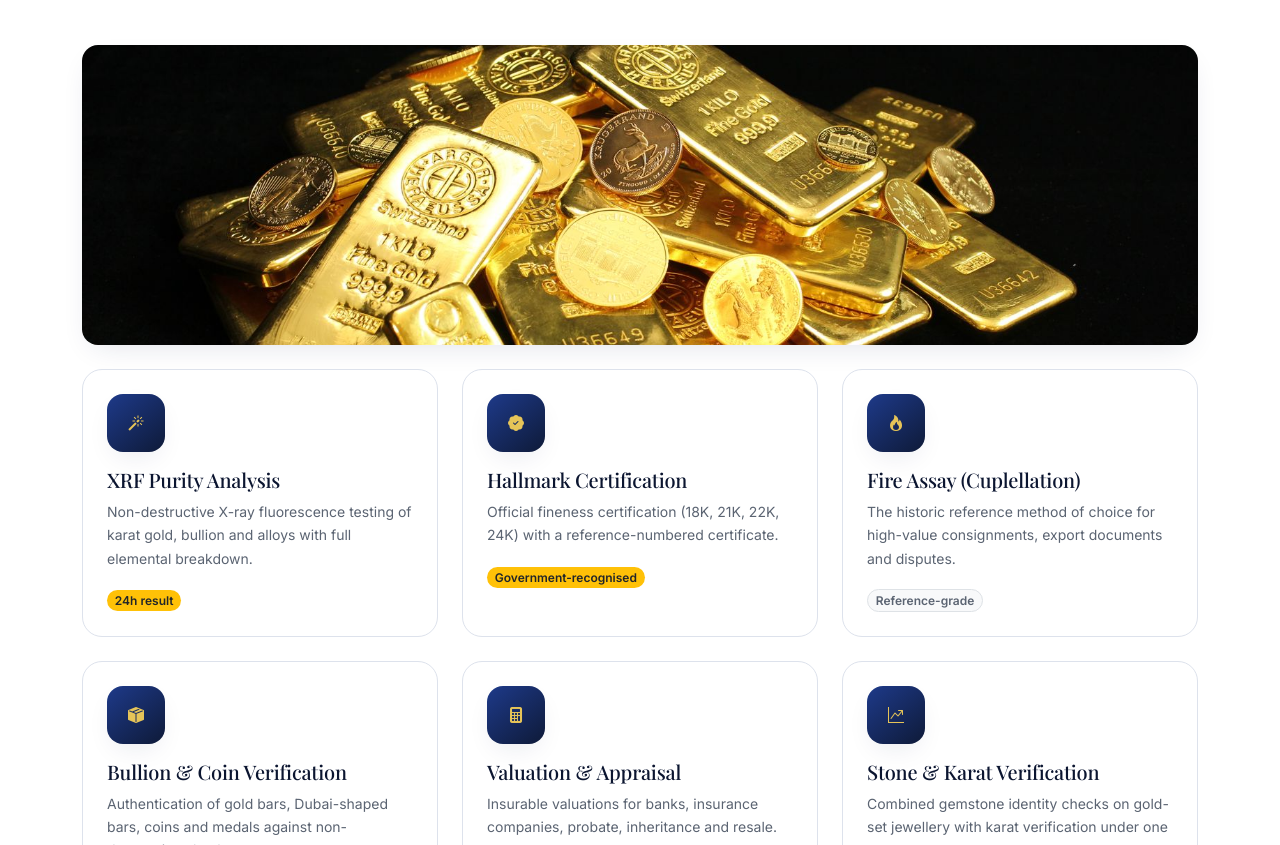
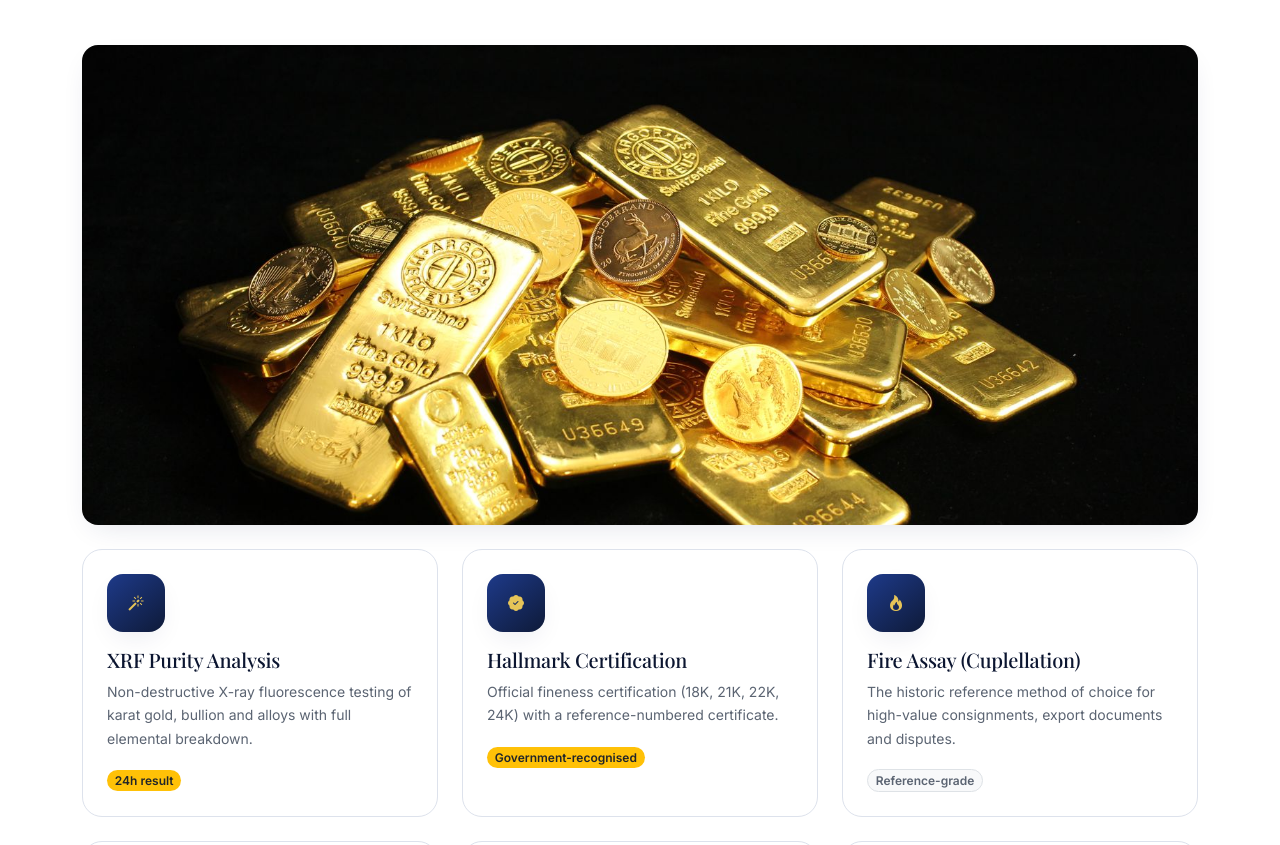
Before and after one commit to Beast-gamers/dubai-gold-silver-lab, a website: page public/index.html in a window 1280 px wide. Shown: the part 2511-3356 px from the top of the page. Drawn offline with nearby package versions, Linux system fonts and the light colour scheme.

Commit message:
Increase gold bar banner height

```diff
--- a/public/index.html
+++ b/public/index.html
@@ -235,7 +235,7 @@
       </div>
 
       <div class="mb-4 reveal">
-        <img src="/assets/image/services-gold.jpg" alt="Gold bars and coins ready for purity verification" class="img-fluid rounded-4 w-100" style="max-height:300px; object-fit:cover; box-shadow: var(--dg-shadow-soft);" />
+        <img src="/assets/image/services-gold.jpg" alt="Gold bars and coins ready for purity verification" class="img-fluid rounded-4 w-100" style="max-height:min(60vh, 520px); object-fit:cover; box-shadow: var(--dg-shadow-soft);" />
       </div>
 
       <div class="row g-4">
```
